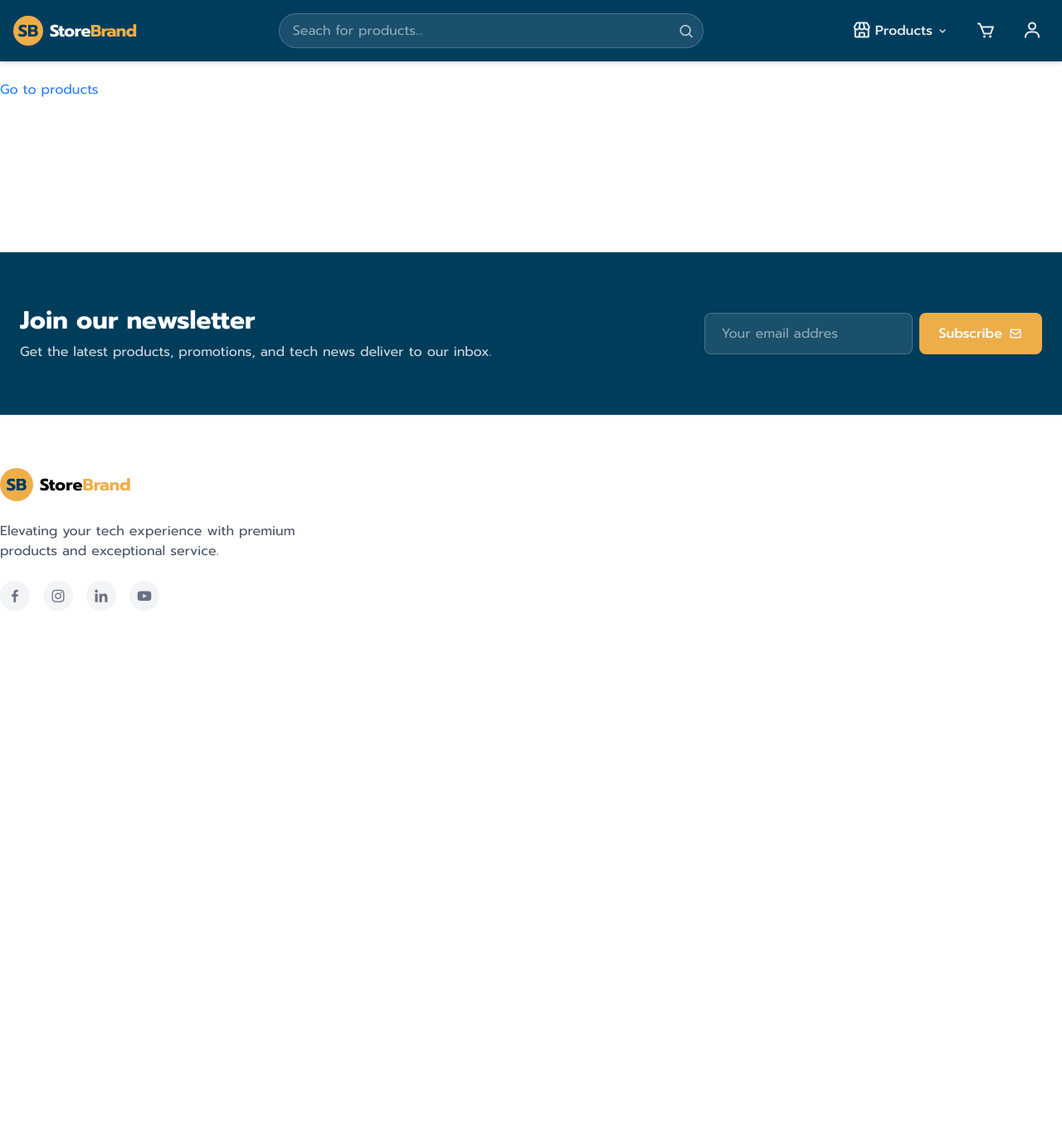
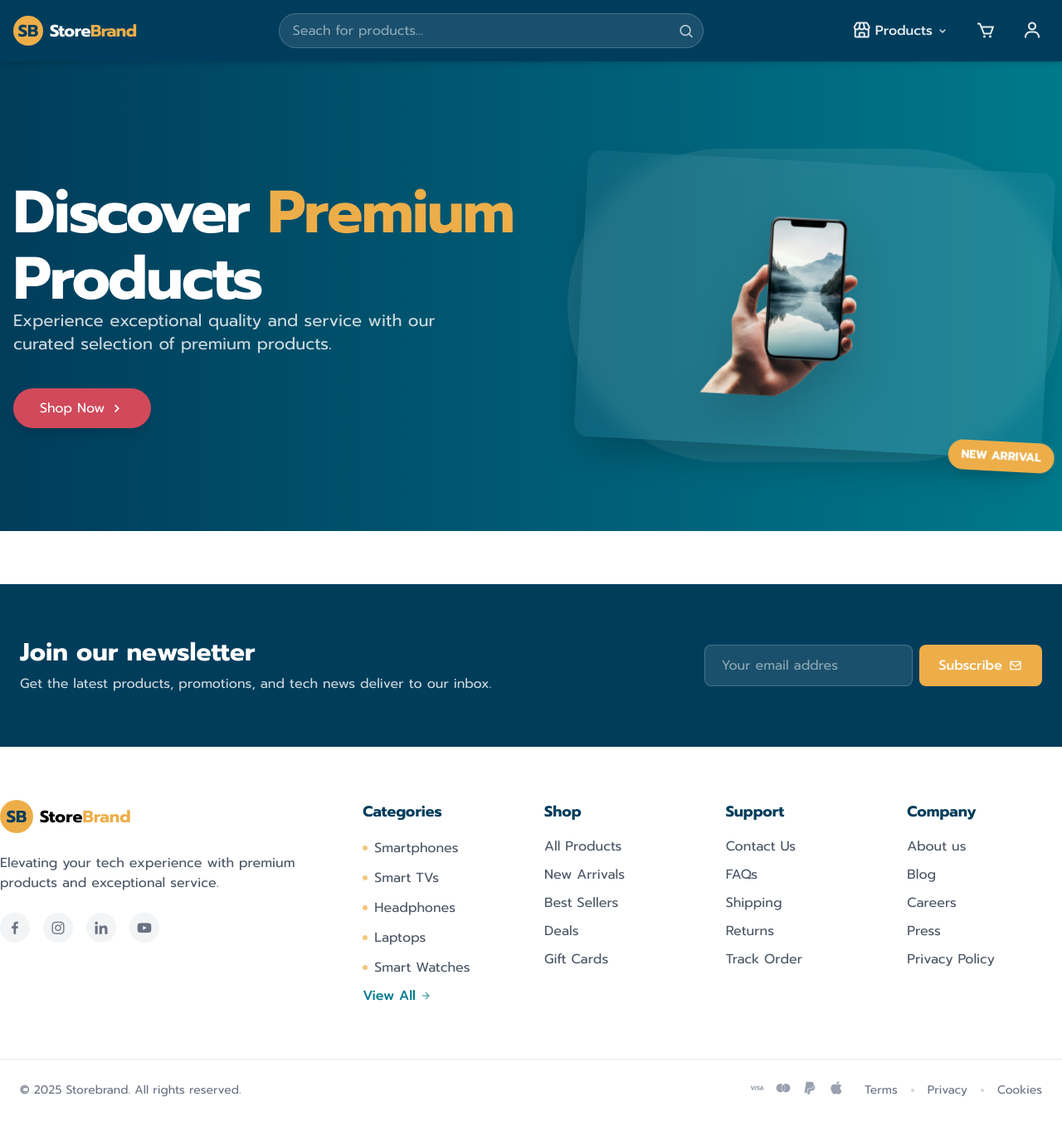
Before and after one commit to frankokule97/next-e-commerce-practice, a Next.js app: page / in a window 1280 px wide. Shown: the whole page at 83% size. Before the commit the page ends 800 px from the top, so only its background shows below. Built offline with nearby package versions, Linux system fonts and the light colour scheme.

Commit message:
finished 3 layers of footer for now and working on hero page that is also almost done

```diff
--- a/src/app/components/Footer.tsx
+++ b/src/app/components/Footer.tsx
@@ -1,6 +1,8 @@
 import Link from "next/link";
+import {categories} from "@/app/data/products";
 
 export default function Footer() {
+    const currentYear = new Date().getFullYear();
     return (
         <footer>
            {/* Newsletter Section*/}
@@ -60,6 +62,98 @@ export default function Footer() {
                             ))}
                         </div>
                     </div>
+                    <div className="col-span-1 md:col-span-2">
+                        <h3 className="text-[#003d5b] font-bold mb-4 text-lg">Categories</h3>
+                        <ul className="space-y-2.5">
+                            {categories.slice(0, 5).map((category) => (
+                                <li key={category.slug}>
+                                    <Link
+                                        href="/products"
+                                        className="text-gray-600 hover:text-[#00798c]
+                                        hover:translate-x-1 inline-flex items-center transition-all">
+                                        <span className="w-1.5 h-1.5 rounded-full bg-[#edae49] opacity-70 mr-2 inline-block"></span>
+                                        {category.name}
+                                    </Link>
+                                </li>
+                            ))}
+                            <li>
+                                <Link
+                                    href="/products"
+                                    className="text-[#00798c] hover:text-[#003d5b] font-medium
+                                    hover:translate-x-1 inline-flex items-center transition-all group">View All
+                                    <i className="bx bx-right-arrow-alt ml-1 opacity-70 group-hover:translate-x-1 transition-transform"></i>
+                                </Link>
+                            </li>
+                        </ul>
+                    </div>
+                    <div className="col-span-1 md:col-span-2">
+                        <h3 className="text-[#003d5b] font-bold mb-4 text-lg">Shop</h3>
+                        <ul className="space-y-2.5">
+                            {["All Products", "New Arrivals", "Best Sellers", "Deals", "Gift Cards"].map((item) => (
+                                <li key={item}>
+                                    <a
+                                        href="#"
+                                        className="text-gray-600 hover:text-[#00798c] hover:translate-x-1 inline-flex transition-all">
+                                        {item}
+                                    </a>
+                                </li>
+                            ))}
+                        </ul>
+                    </div>
+                    <div className="col-span-1 md:col-span-2">
+                        <h3 className="text-[#003d5b] font-bold mb-4 text-lg">Support</h3>
+                        <ul className="space-y-2.5">
+                            {["Contact Us", "FAQs", "Shipping", "Returns", "Track Order"].map((item) => (
+                                <li key={item}>
+                                    <a
+                                        href="#"
+                                        className="text-gray-600 hover:text-[#00798c] hover:translate-x-1 inline-flex transition-all">
+                                        {item}
+                                    </a>
+                                </li>
+                            ))}
+                        </ul>
+                    </div>
+                    <div className="col-span-1 md:col-span-2">
+                        <h3 className="text-[#003d5b] font-bold mb-4 text-lg">Company</h3>
+                        <ul className="space-y-2.5">
+                            {["About us", "Blog", "Careers", "Press", "Privacy Policy"].map((item) => (
+                                <li key={item}>
+                                    <a
+                                        href="#"
+                                        className="text-gray-600 hover:text-[#00798c] hover:translate-x-1 inline-flex transition-all">
+                                        {item}
+                                    </a>
+                                </li>
+                            ))}
+                        </ul>
+                    </div>
+                </div>
+            </div>
+            {/*Bottom Bar*/}
+            <div className="border-t border-gray-200">
+                <div className="max-w-7xl mx-auto p-6">
+                    <div className="flex flex-col md:flex-row justify-between items-center">
+                        <div className="text-gray-500 text-sm mb-4 md:mb-0">
+                            &copy; {currentYear} Storebrand. All rights reserved.
+                        </div>
+                        <div className="flex items-center">
+                            <div className="hidden sm:flex items-center mr-6 space-x-3">
+                                {["Visa", "MasterCard", "PayPal", "Apple"].map((method) => (
+                                <div className="text-gray-400" key={method}>
+                                    <i className={`bx bxl-${method.toLowerCase()} text-xl`}></i>
+                                </div>
+                                ))}
+                            </div>
+                            <div className="flex space-x-4 items-center">
+                                <a href="#" className="text-sm text-gray-500 hover:text-[#003d5b]">Terms</a>
+                                <span className="w-1 h-1 rounded-full bg-gray-300"></span>
+                                <a href="#" className="text-sm text-gray-500 hover:text-[#003d5b]">Privacy</a>
+                                <span className="w-1 h-1 rounded-full bg-gray-300"></span>
+                                <a href="#" className="text-sm text-gray-500 hover:text-[#003d5b]">Cookies</a>
+                            </div>
+                        </div>
+                    </div>
                 </div>
             </div>
         </footer>
--- a/src/app/components/Navigation.tsx
+++ b/src/app/components/Navigation.tsx
@@ -2,7 +2,7 @@ import Link from "next/link";
 
 export default function Navigation() {
     return (
-        <nav className="fixed top-0 left-0 right-0 bg-[#003d5d] shadow-md py-4">
+        <nav className="fixed top-0 left-0 right-0 bg-[#003d5d] shadow-md py-4 z-50">
             <div className="max-w-7xl mx-auto px-4">
                 <div className="flex justify-between items-center">
                     <Link href="/" className="flex items-center">
--- a/src/app/page.tsx
+++ b/src/app/page.tsx
@@ -1,13 +1,55 @@
 import Navigation from './components/Navigation'
 import Footer from './components/Footer'
-import Link from 'next/link'
+import Link from "next/link";
+import Image from "next/image";
 
 export default function HomePage() {
   return (
       <div className="min-h-screen flex flex-col">
           <Navigation />
-          <div className="flex-grow pt-24">
-              <Link href="/products" className="text-blue-500">Go to products</Link>
+          <div className="relative h-[80vh] mb-16 overflow-hidden bg-gradient-to-r from-[#003d5b] to-[#00798c]">
+              <div className="max-w-7xl mx-auto px-4 pt-24 h-full flex flex-col">
+                  <div className="flex-grow flex flex-col md:flex-row items-center justify-center md:justify-between">
+                      <div className="w-1/2 text-center md:text-left mb-10 md:mb-0 z-10">
+                          <h1 className="text-4xl sm:text-5xl md:text-7xl font-extrabold text-white tracking-tight">
+                              <div className="mb-2">Discover <span className="text-[#edae49]">Premium</span></div>
+                              <div>Products</div>
+                          </h1>
+                          <p className="text-xl text-white/80 max-w-lg mb-10">Experience exceptional quality and
+                              service with our curated selection of premium products.
+                          </p>
+                          <div className="flex flex-col sm:flex-row gap-4 justify-center md:justify-start">
+                              <Link
+                                  href="/products"
+                                  className="px-8 py-3 bg-[#d1495b] text-white rounded-full hover:bg-[#d1495b]/90
+                                  transition-all transform hover:scale-105 shadow-lg flex items-center justify-center">
+                                  Shop Now <i className="bx bx-chevron-right ml-1 text-xl"></i>
+                              </Link>
+                          </div>
+                      </div>
+                      <div className="w-1/2 relativr z-10 flex justify-center md:justify-end">
+                          <Link
+                              href="/products"
+                              className="relative group cursor-pointer">
+                              <div className="absolute -inset-4 rounded-full bg-white/10 backdrop-blur-sm
+                               animate-pulse group-hover:bg-white/20 transition-colors"></div>
+                              <div className="bg-white/5 backdrop-blur-md p-8 rounded-2xl shadow-2xl transform rotate-3
+                              group-hover:rotate-0 transition-transform duration-500">
+                                  <Image
+                                      src="/images/product001.png"
+                                      alt="featured Product Image"
+                                      width={500}
+                                      height={500}
+                                      className="rounded-lg drop-shadow-2xl object-contain" />
+                                  <div className="absolute -bottom-4 -right-4 bg-[#edae49]
+                                  text-white px-4 py-2 rounded-full shadow-lg text-sm font-bold">
+                                      NEW ARRIVAL
+                                  </div>
+                              </div>
+                          </Link>
+                      </div>
+                  </div>
+              </div>
           </div>
           <Footer />
       </div>
```
